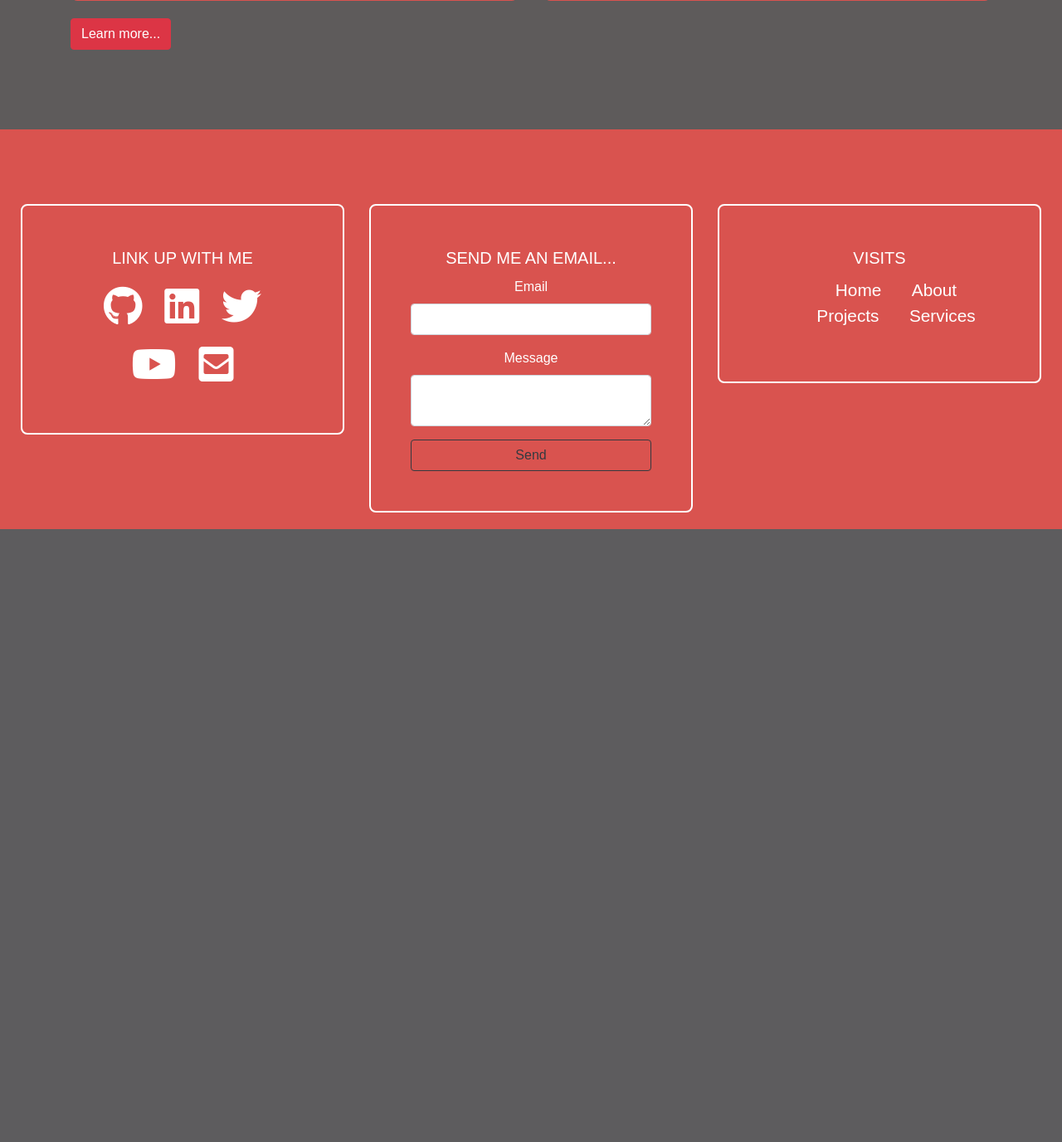
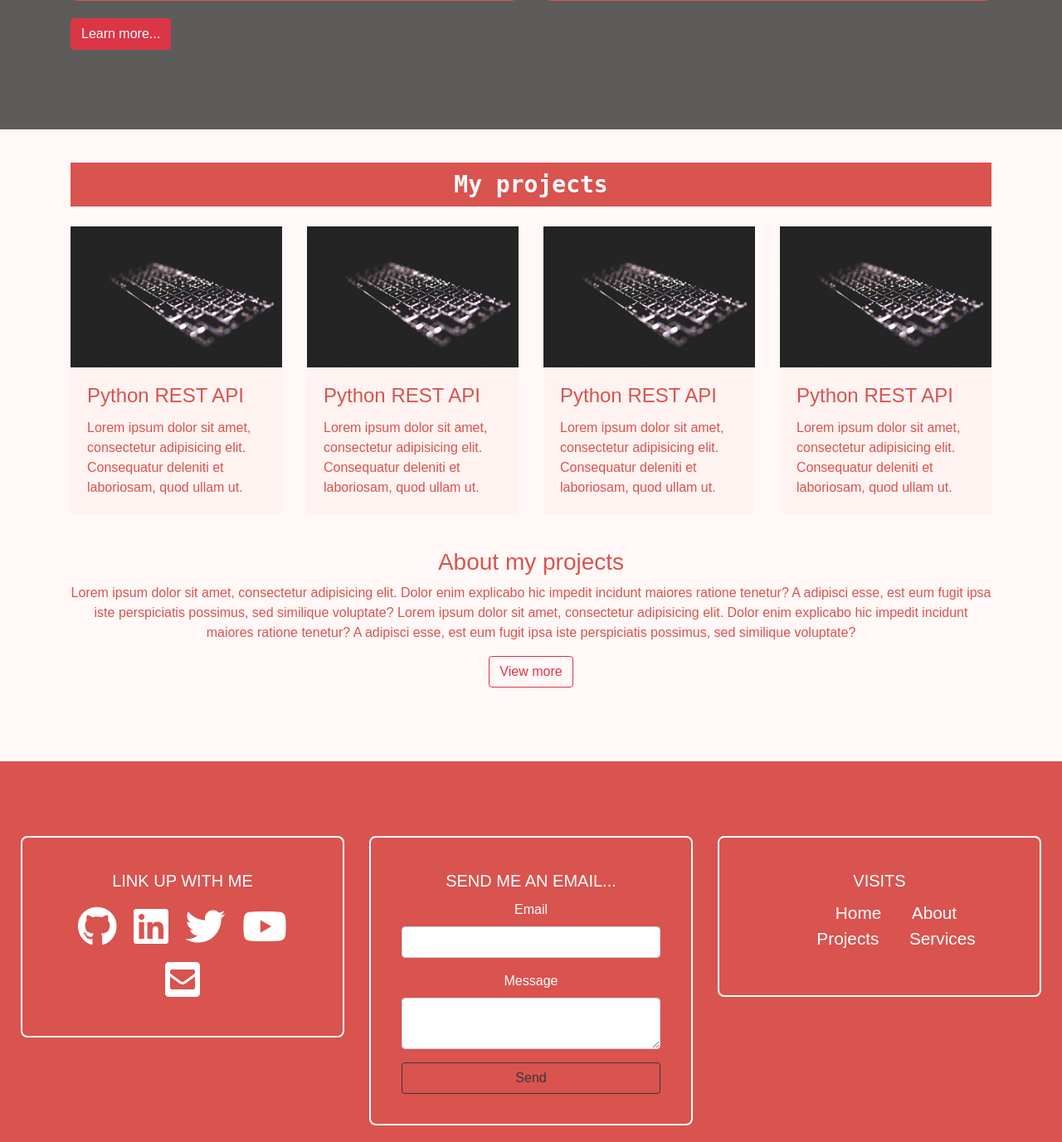
Before and after one commit to AntonyIS/My-Portfolio, a Flask app: page / in a window 1280 px wide. Shown: the part 2127-3504 px from the top of the page at 83% size. Before the commit the page ends 2765 px from the top, so only its background shows below. Run offline with Flask 2, Linux system fonts and the light colour scheme; some libraries are stand-ins or nearby versions.

Commit message:
Added peojects section

```diff
--- a/static/css/style_1.css
+++ b/static/css/style_1.css
@@ -94,7 +94,7 @@ body{
 #footer .footer-social-media, #footer .footer-links,#footer .footer-contact{
     border: 2px solid white;
     margin-top: 5rem;
-    padding: 3rem;
+    padding: 2.3rem;
     border-radius: 8px;
 }
 #footer .social-media{
@@ -102,7 +102,7 @@ body{
     padding: 3px;
 }
 #footer .footer-social-media i{
-    padding: 0.7rem;
+    padding: 0.5rem;
 }
 #footer .footer-social-media i:hover{
     color: black;
@@ -173,7 +173,7 @@ body{
 #techStack .card i{
  padding-left: 1rem;
 }
-#techStack .tech-title{
+#techStack .tech-title,#section-projects .tech-title{
     background-color:  #d9534f;
     /*text-transform: uppercase;*/
     text-align: center;
@@ -191,3 +191,33 @@ body{
     text-align: center;
 }
 /*End tech stack section*/
+
+
+/*Start projects section*/
+#section-projects{
+    padding-top: 2.5rem;
+    padding-bottom: 4rem;
+    color: #d9534f;
+}
+#secton-projects .row{
+    margin-top: 20px;
+    margin-bottom: 20px;
+}
+#section-projects .card{
+    margin-top: 1rem;
+    margin-bottom: 1rem;
+    background-color: rgba(255, 182, 174, 0.09);
+    border: transparent;
+}
+#section-projects .card:hover{
+    background-color: rgba(255, 50, 137, 0.09);
+}
+#section-projects .tech-title{
+    color: white;
+}
+#project-detail{
+    margin-top: 25px;
+    margin-bottom: 25px;
+    text-align: center;
+}
+/*Start projects section*/
--- a/templates/index_1.html
+++ b/templates/index_1.html
@@ -121,6 +121,72 @@
         </div>
     </div>
 </section>
-<!--######################End middle index section####################################  -->
+<!--######################End middle index section####################################-->
+
+<!--######################Start project index section#################################-->
+<section id="section-projects">
+    <div class="container">
+         <h3 class="tech-title">My projects</h3>
+        <div class="row">
+            <div class="col-md-3 col-lg-3 col-xl-3">
+                <div class="card">
+                    <img src="{{ url_for('static', filename='images/banners/banner8.jpg') }}" alt="" class="img-fluid">
+                    <div class="card-body">
+                        <h4 class="card-title">Python REST API</h4>
+                        <p class="card-text">Lorem ipsum dolor sit amet, consectetur adipisicing elit. Consequatur
+                            deleniti et laboriosam, quod ullam ut.
+                        </p>
+                    </div>
+                </div>
+            </div>
+             <div class="col-md-3 col-lg-3 col-xl-3">
+                <div class="card">
+                    <img src="{{ url_for('static', filename='images/banners/banner8.jpg') }}" alt="" class="img-fluid">
+                    <div class="card-body">
+                        <h4 class="card-title">Python REST API</h4>
+                        <p class="card-text">Lorem ipsum dolor sit amet, consectetur adipisicing elit. Consequatur
+                            deleniti et laboriosam, quod ullam ut.
+                        </p>
+                    </div>
+                </div>
+            </div>
+             <div class="col-md-3 col-lg-3 col-xl-3">
+                <div class="card">
+                    <img src="{{ url_for('static', filename='images/banners/banner8.jpg') }}" alt="" class="img-fluid">
+                    <div class="card-body">
+                        <h4 class="card-title">Python REST API</h4>
+                        <p class="card-text">Lorem ipsum dolor sit amet, consectetur adipisicing elit. Consequatur
+                            deleniti et laboriosam, quod ullam ut.
+                        </p>
+                    </div>
+                </div>
+            </div>
+             <div class="col-md-3 col-lg-3 col-xl-3">
+                <div class="card">
+                    <img src="{{ url_for('static', filename='images/banners/banner8.jpg') }}" alt="" class="img-fluid">
+                    <div class="card-body">
+                        <h4 class="card-title">Python REST API</h4>
+                        <p class="card-text">Lorem ipsum dolor sit amet, consectetur adipisicing elit. Consequatur
+                            deleniti et laboriosam, quod ullam ut.
+                        </p>
+                    </div>
+                </div>
+            </div>
+        </div>
+        <div id="project-detail">
+            <h3 class="content-text">About my projects</h3>
+            <p>Lorem ipsum dolor sit amet, consectetur adipisicing elit. Dolor enim explicabo hic impedit incidunt maiores
+                ratione tenetur? A adipisci esse, est eum fugit ipsa iste perspiciatis possimus, sed similique voluptate?
+                Lorem ipsum dolor sit amet, consectetur adipisicing elit. Dolor enim explicabo hic impedit incidunt maiores
+                ratione tenetur? A adipisci esse, est eum fugit ipsa iste perspiciatis possimus, sed similique voluptate?
+            </p>
+            <a href="{{ url_for('feedback') }}" class=" btn btn-outline-danger">View more</a>
+        </div>
+    </div>
+</section>
+<!--######################End project index section####################################-->
+
+
+
 
 {% endblock body %}
```
